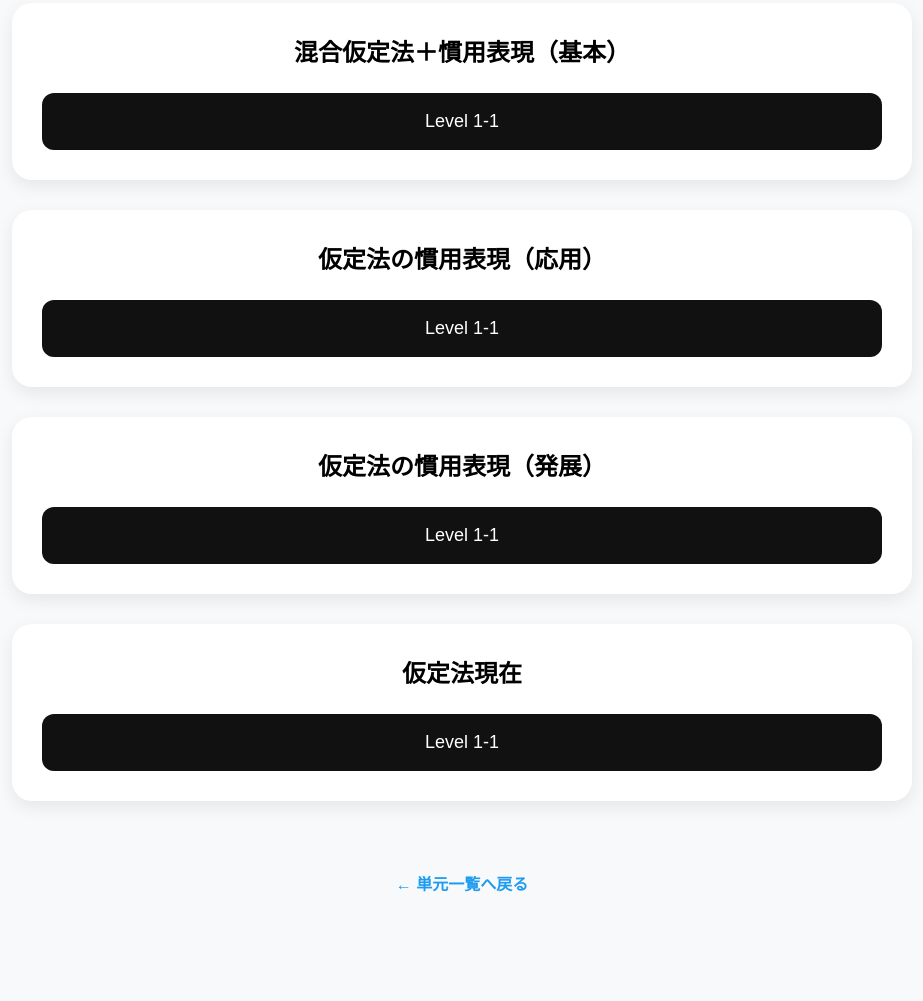
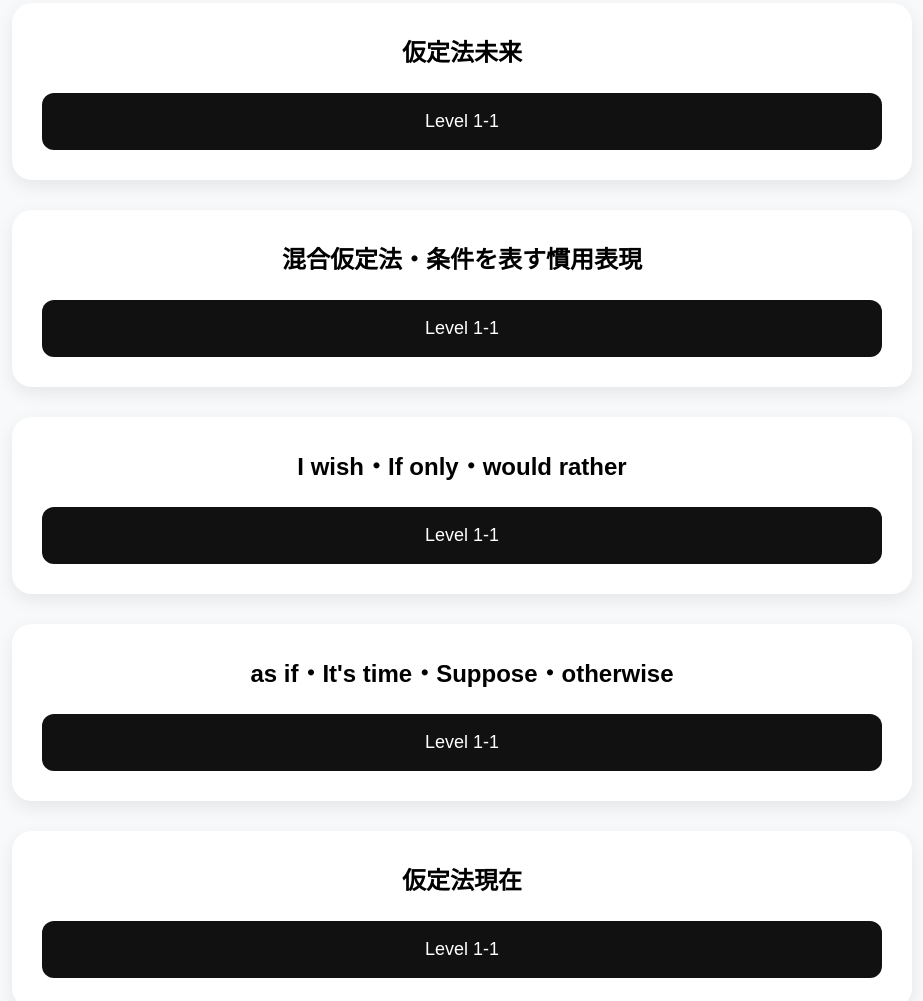
Before and after one commit to alphaenglishlab/website, a plain HTML site: page subjunctive.html in a window 1280 px wide. Shown: the part 663-1664 px from the top of the page, without its empty margins (178-1101 px from the left). Before the commit the page ends 1628 px from the top, so only its background shows below. Drawn offline with Linux system fonts and the light colour scheme.

Commit message:
Replace arbitrary difficulty labels with seven coherent subjunctive topics

```diff
--- a/subjunctive.html
+++ b/subjunctive.html
@@ -28,16 +28,20 @@ p{color:#666;margin-bottom:40px}
 <a class="btn" href="仮定法_仮定法過去完了_レベル1-1.pdf" target="_blank" rel="noopener">Level 1-1</a>
 </div>
 <div class="section">
-<h2>混合仮定法＋慣用表現（基本）</h2>
-<a class="btn" href="仮定法_混合仮定法・基本慣用表現_レベル1-1.pdf" target="_blank" rel="noopener">Level 1-1</a>
+<h2>仮定法未来</h2>
+<a class="btn" href="仮定法_仮定法未来_レベル1-1.pdf" target="_blank" rel="noopener">Level 1-1</a>
 </div>
 <div class="section">
-<h2>仮定法の慣用表現（応用）</h2>
-<a class="btn" href="仮定法_慣用表現応用_レベル1-1.pdf" target="_blank" rel="noopener">Level 1-1</a>
+<h2>混合仮定法・条件を表す慣用表現</h2>
+<a class="btn" href="仮定法_混合仮定法・条件表現_レベル1-1.pdf" target="_blank" rel="noopener">Level 1-1</a>
 </div>
 <div class="section">
-<h2>仮定法の慣用表現（発展）</h2>
-<a class="btn" href="仮定法_仮定法の慣用表現_レベル1-1.pdf" target="_blank" rel="noopener">Level 1-1</a>
+<h2>I wish・If only・would rather</h2>
+<a class="btn" href="仮定法_願望・後悔・選好_レベル1-1.pdf" target="_blank" rel="noopener">Level 1-1</a>
+</div>
+<div class="section">
+<h2>as if・It's time・Suppose・otherwise</h2>
+<a class="btn" href="仮定法_仮想・時期・条件の表現_レベル1-1.pdf" target="_blank" rel="noopener">Level 1-1</a>
 </div>
 <div class="section">
 <h2>仮定法現在</h2>
```
